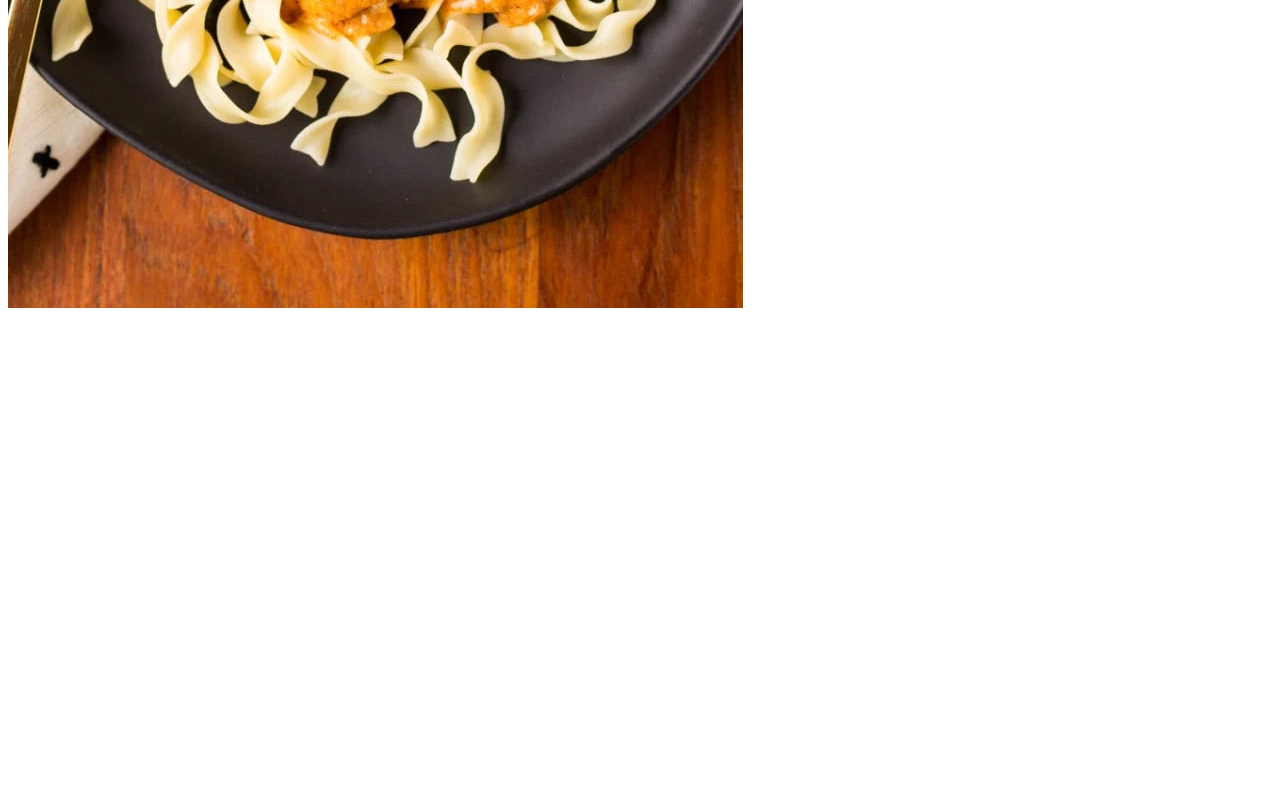
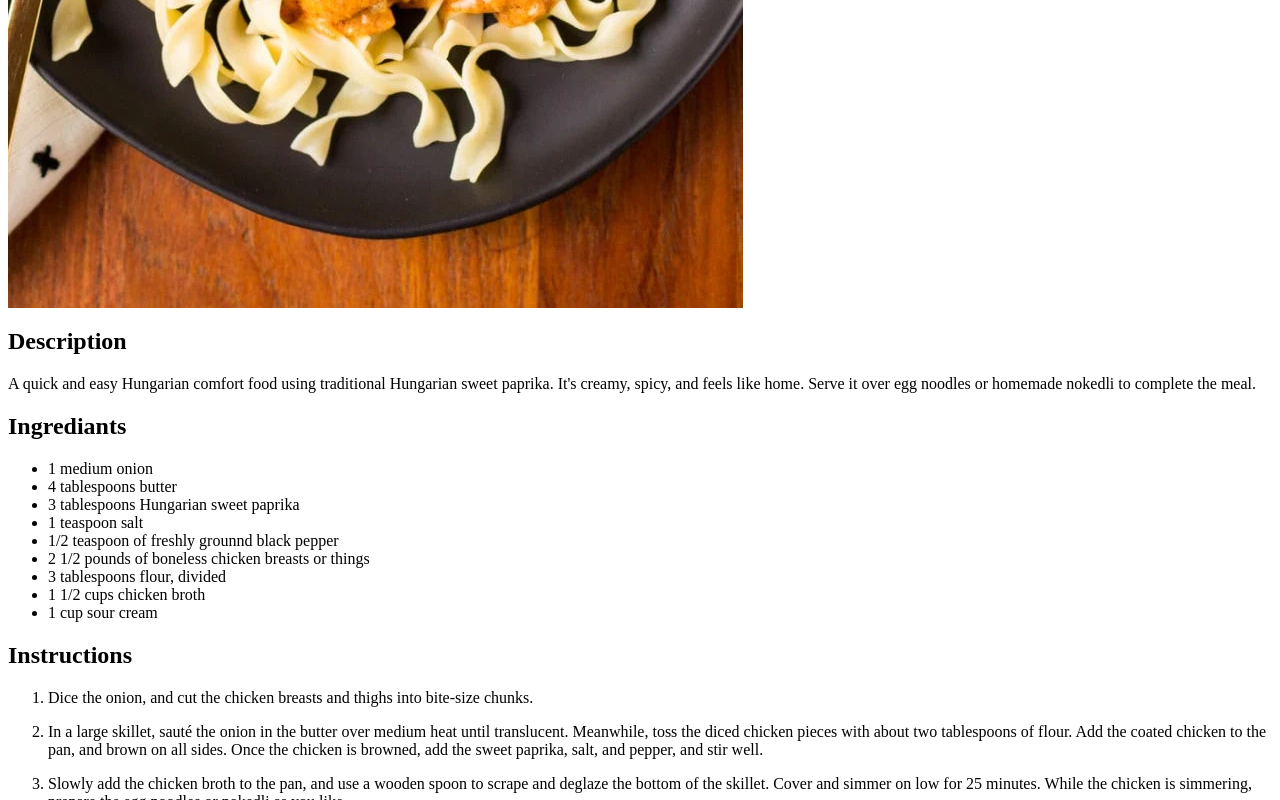
Before and after one commit to KnoxinV/odin-recipes, a plain HTML site: page recipes/chicken-paprikash.html in a window 1280 px wide. Shown: the part 861-1661 px from the top of the page. Before the commit the page ends 1177 px from the top, so only its background shows below. Drawn offline with Linux system fonts and the light colour scheme.

Commit message:
Add ingrediants list and cooking instructions

```diff
--- a/recipes/chicken-paprikash.html
+++ b/recipes/chicken-paprikash.html
@@ -1,2 +1,45 @@
-<h1>Chicken Paprikash</h1>
-<img src="../images/chicken-paprikash.jpg" alt="Chicken Paprikash">
+<head>
+    <h1>Chicken Paprikash</h1>
+    <img src="../images/chicken-paprikash.jpg" alt="Chicken Paprikash">
+</head>
+
+<body>
+    <h2>Description</h2>
+    <p>A quick and easy Hungarian comfort food using traditional
+        Hungarian sweet paprika. It's creamy, spicy, and feels
+        like home. Serve it over egg noodles or homemade nokedli
+        to complete the meal.</p>
+
+    <h2>Ingrediants</h2>
+    <ul>
+        <li>1 medium onion</li>
+        <li>4 tablespoons butter</li>
+        <li>3 tablespoons Hungarian sweet paprika</li>
+        <li>1 teaspoon salt</li>
+        <li>1/2 teaspoon of freshly grounnd black pepper</li>
+        <li>2 1/2 pounds of boneless chicken breasts or things</li>
+        <li>3 tablespoons flour, divided</li>
+        <li>1 1/2 cups chicken broth</li>
+        <li>1 cup sour cream</li>
+    </ul>
+
+    <h2>Instructions</h2>
+    <ol>
+        <p><li>Dice the onion, and cut the chicken breasts and thighs
+            into bite-size chunks.</li></p>
+        <p><li>In a large skillet, sauté the onion in the butter over medium heat until
+            translucent. Meanwhile, toss the diced chicken pieces with about two
+            tablespoons of flour. Add the coated chicken to the pan, and brown on
+            all sides. Once the chicken is browned, add the sweet paprika, salt,
+            and pepper, and stir well.</li></p>
+        <p><li>Slowly add the chicken broth to the pan, and use a wooden spoon to scrape
+            and deglaze the bottom of the skillet. Cover and simmer on low for 25
+            minutes. While the chicken is simmering, prepare the egg noodles or
+            nokedli as you like.</li></p>
+        <li>Remove the chicken to a plate. Whisk about one tablespoon of flour into
+            the drippings left in the skillet to thicken. Turn off the heat and stir
+            in the sour cream. Add the chicken back to the sauce and stir to coat.</li>
+        <p><li>Season to taste with additional salt, and serve immediately over your egg
+            noodles or nokedli.</li></p>
+    </ol>
+</body>
```
